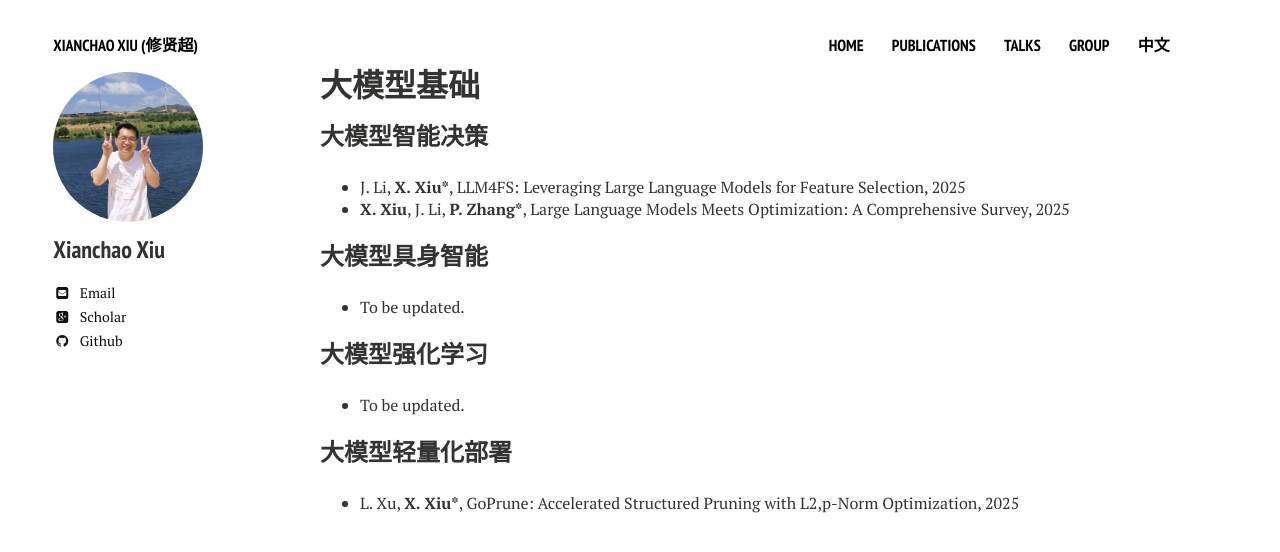
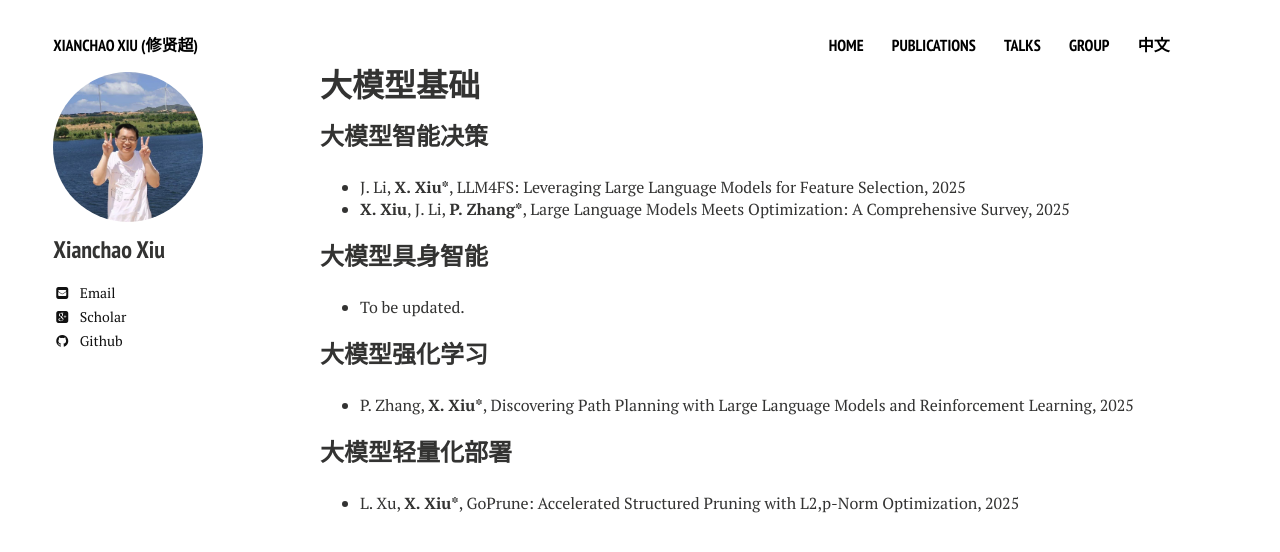
Before and after one commit to xianchaoxiu/xianchaoxiu.github.io, a Jekyll site: the page built from chinese/research/LLM/index.md, in a window 1280 px wide. Shown: the top 552 px of the page. Built offline with Jekyll 4.4.1, drawn with Linux system fonts in a browser that asks for light colours; nearby versions of some CDN libraries.

Commit message:
Update index.md

```diff
--- a/chinese/research/LLM/index.md
+++ b/chinese/research/LLM/index.md
@@ -17,7 +17,7 @@ share: false
 
 ### 大模型强化学习
 
-* To be updated.
+* P. Zhang, <b>X. Xiu*</b>, Discovering Path Planning with Large Language Models and Reinforcement Learning, 2025 <br>
 
 ### 大模型轻量化部署
 
```
